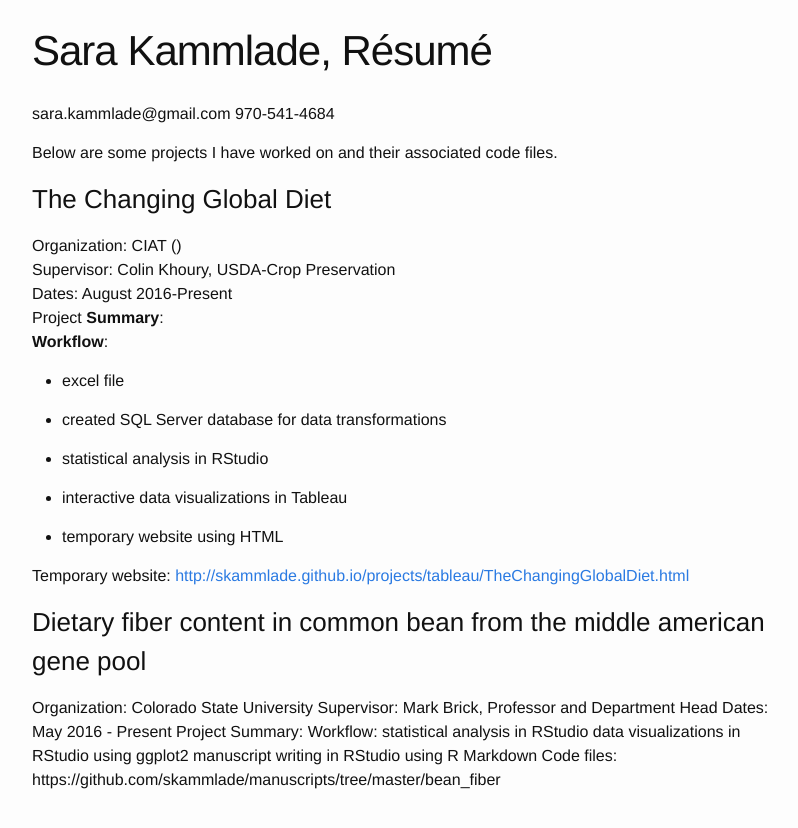
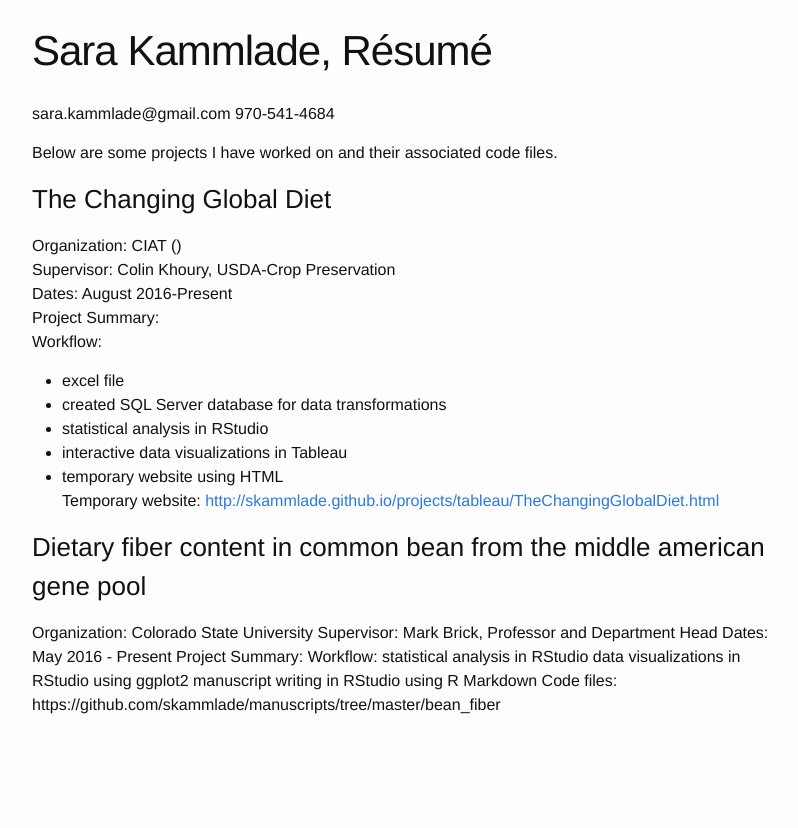
Before and after one commit to stevensotelo/skammlade.github.io, a Jekyll site: the page built from resume.markdown, in a window 1280 px wide. Shown: the top 828 px of the page, without its empty margins (238-1036 px from the left). Built offline with Jekyll 4.4.1, drawn with Linux system fonts in a browser that asks for light colours; some of the changed lines change nothing that is shown.

Commit message:
formatting

```diff
--- a/resume.markdown
+++ b/resume.markdown
@@ -12,19 +12,13 @@ Below are some projects I have worked on and their associated code files.
 Organization: CIAT ()
 Supervisor: Colin Khoury, USDA-Crop Preservation
 Dates: August 2016-Present
-Project **Summary**:
-**Workflow**:
-
+Project Summary:
+Workflow:
 * excel file
-
 * created SQL Server database for data transformations
-
 * statistical analysis in RStudio
-
 * interactive data visualizations in Tableau
-
 * temporary website using HTML
-
 Temporary website: [http://skammlade.github.io/projects/tableau/TheChangingGlobalDiet.html](http://skammlade.github.io/projects/tableau/TheChangingGlobalDiet.html)
 
 
```
